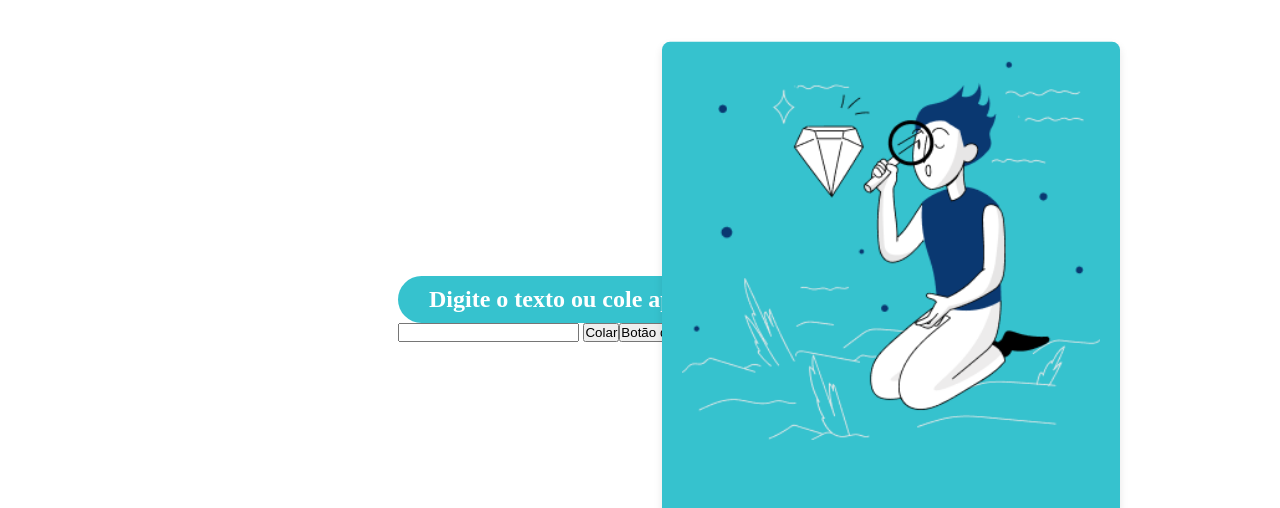
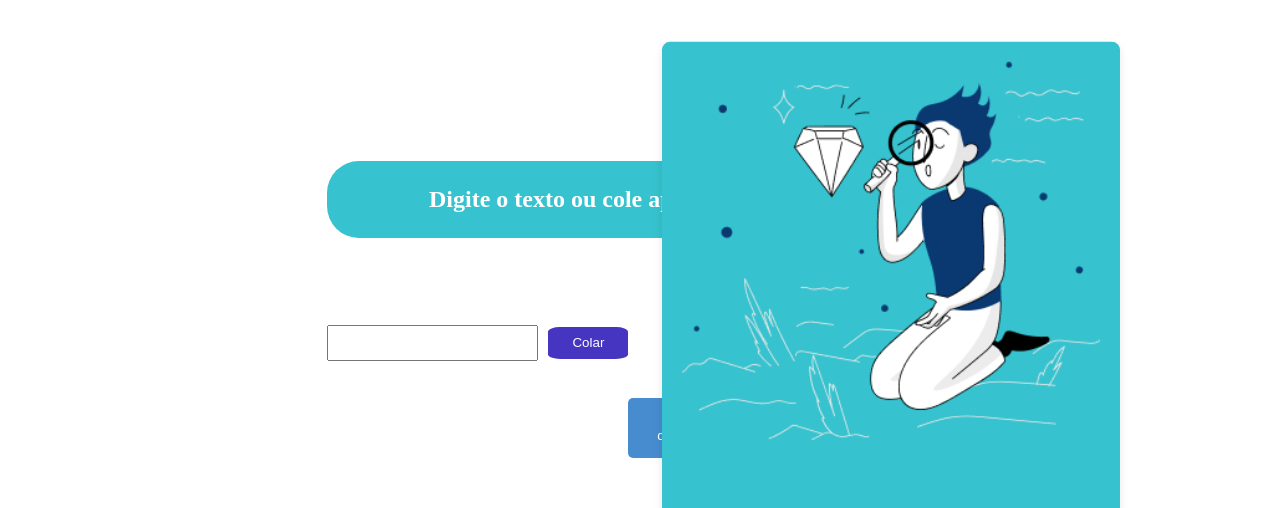
Before and after one commit to pedroevaristo/alura-oracle-2024, a plain HTML site: page index.html in a window 1280 px wide. Shown: the part 91-599 px from the top of the page. Drawn offline with Linux system fonts and the light colour scheme.

Commit message:
21/08/2024 21:40

```diff
--- a/index.html
+++ b/index.html
@@ -27,12 +27,14 @@
             <h3 id="digite-no-campo">Digite o texto ou cole apertando no Botão</h3>
         </section>
         <section>
-            <div>
-                <input>
-                <button>Colar</button>
+            <div class="Botao-colar-campo">
+                <input class="Campo-escrita">
+                <button class="Botao-colar">Colar</button>
             </div>
-            <button>Botão descriptografado</button>
-            <button>Botão criptografado</button>
+            <div class="Botoes-crip-descrip-campo">
+            <button class="Botao-descrip">Botão descriptografado</button>
+            <button class="Botao-crip">Botão criptografado</button>
+            </div>
         </section>
     </main>
     <section class="Rodape">
--- a/style.css
+++ b/style.css
@@ -17,7 +17,7 @@ header {
     height: 70px; /* Altura do header e como se fosse a espessura da parte de cima */
     display: flex;
     align-items: center;
-    padding: 10px 0; /*superior, direita, inferior, bottom, left | Espaçamento interno apenas no eixo vertical */
+    padding: 10px 0; /*superior, direita, inferior, esquerda | Espaçamento interno apenas no eixo vertical */
     justify-content: space-between;
     width: 100%; /* Garante que o header ocupe 100% da largura da tela */
     position: fixed; /* Fixa o header no topo da página */
@@ -72,7 +72,6 @@ aside{
     text-align: center; /* Centraliza o texto */
     height: auto; /*limite de altura e largura adaptada a tela*/
     width: auto;
-
 }
 
 aside img{
@@ -96,9 +95,58 @@ section h3{
     flex-grow: 1; /**/
     border-radius: 2rem;
     background-color: #36C2CE;
-    padding: 2%;
+    padding: 25px;
 
 }
+
+.Botao-colar-campo{
+    display: flex;
+    align-items: center;
+    margin-bottom: 10px;
+
+}
+.Campo-escrita{
+    flex-grow: 1;
+    height: 2rem;
+    padding: 0 15px;
+
+}
+
+
+.Botao-colar{
+    height: 2rem;
+    width: 5rem;
+    margin-left: 10px;
+    background-color: #4535C1;
+    color: #fff;
+    border: none;
+    border-radius: 15%;
+    cursor: pointer;
+}
+
+.Botoes-crip-descrip-campo{
+    display: flex;
+    justify-content: space-between; /* Espaça igualmente os botões */
+    gap: 10px; /* Espaço entre os botões */
+    margin-top: 10rem; /* Espaço acima dos botões */
+
+}
+
+
+.Botao-descrip, .Botao-crip{
+    flex: 1; /* Cada botão ocupa o mesmo espaço */
+    background-color: #478CCF;
+    color: white;
+    border: none;
+    border-radius: 5px;
+    cursor: pointer;
+    padding: 15px;
+
+
+}
+
+
+
 .Rodape{
     position: absolute;
     background-color: tomato;
```
Also changed, not shown: styleGlobal.css (added, +31 -0 lines).
